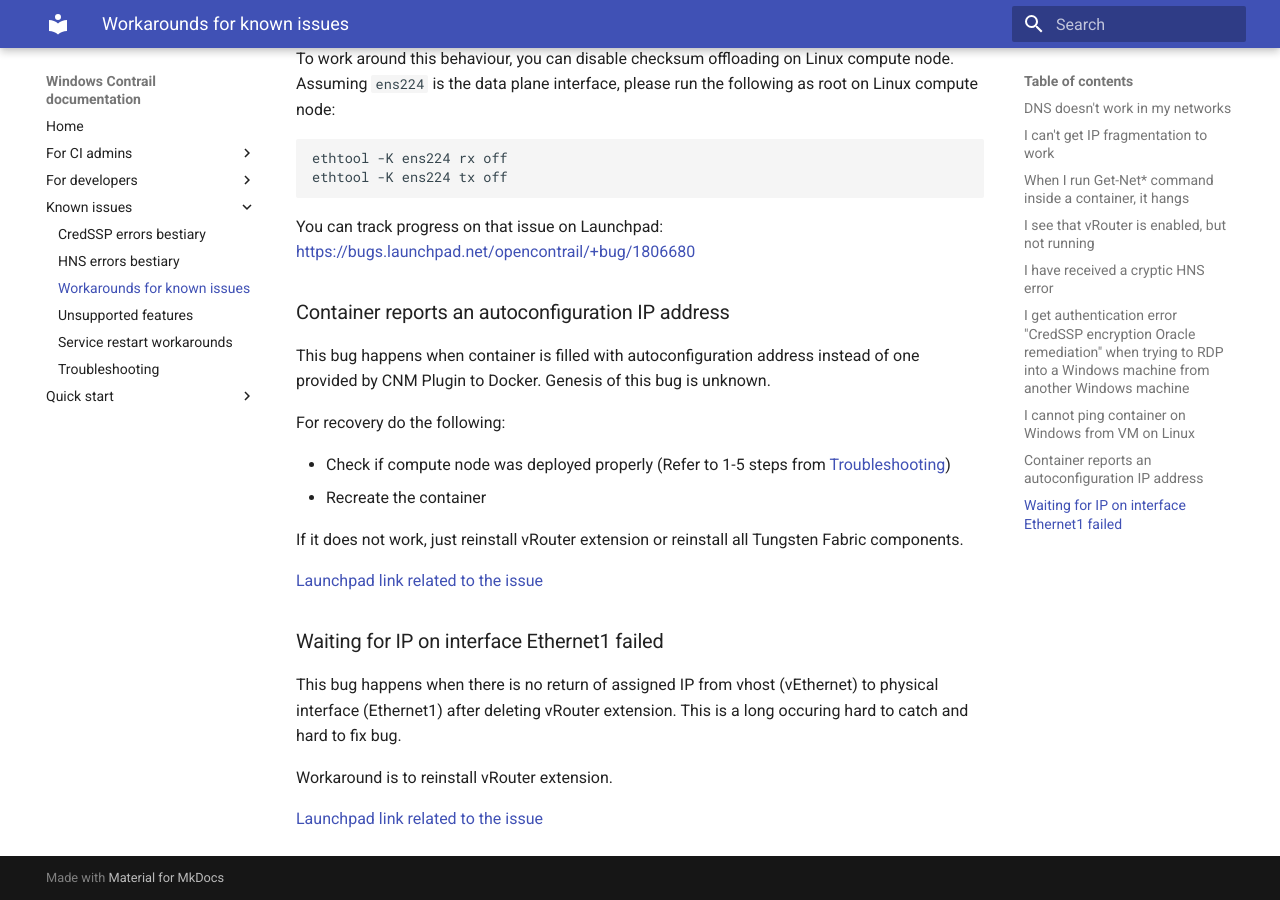
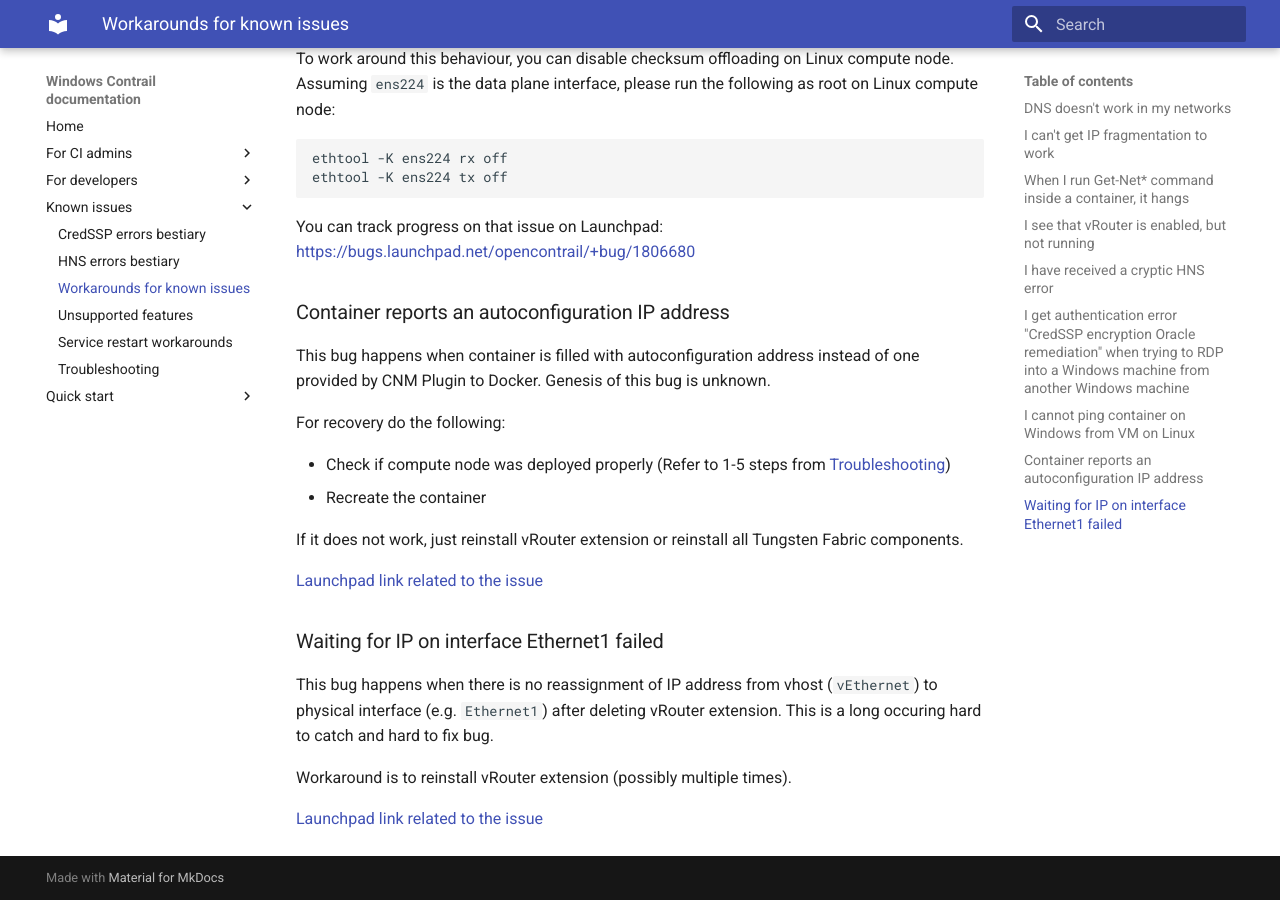
Before and after one commit to piotr-szuberski/contrail-windows-docs, an MkDocs documentation site: the page built from doc/Known_issues/Known_issues.md, in a window 1280 px wide and 900 px high, scrolled down 2244 px. Built offline with MkDocs 1.6.1 and Material for MkDocs 9.7.7, drawn with Linux system fonts in a browser that asks for light colours.

Commit message:
Make bug description more readable

```diff
--- a/doc/Known_issues/Known_issues.md
+++ b/doc/Known_issues/Known_issues.md
@@ -109,9 +109,9 @@ If it does not work, just reinstall vRouter extension or reinstall all Tungsten
 
 ### Waiting for IP on interface Ethernet1 failed
 
-This bug happens when there is no return of assigned IP from vhost (vEthernet) to physical interface (Ethernet1) after deleting vRouter extension.
+This bug happens when there is no reassignment of IP address from vhost (`vEthernet`) to physical interface (e.g. `Ethernet1`) after deleting vRouter extension.
 This is a long occuring hard to catch and hard to fix bug.
 
-Workaround is to reinstall vRouter extension.
+Workaround is to reinstall vRouter extension (possibly multiple times).
 
 [Launchpad link related to the issue](https://bugs.launchpad.net/opencontrail/+bug/1794262)
```
